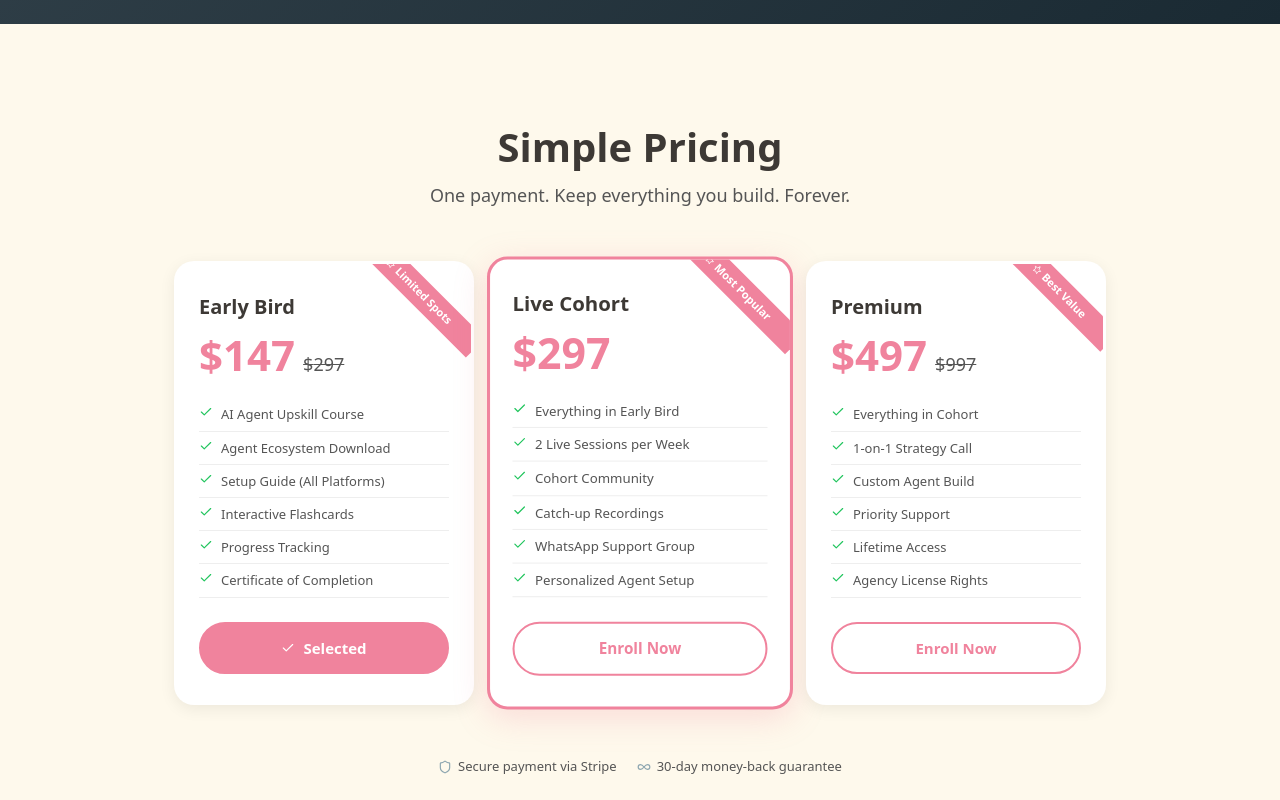
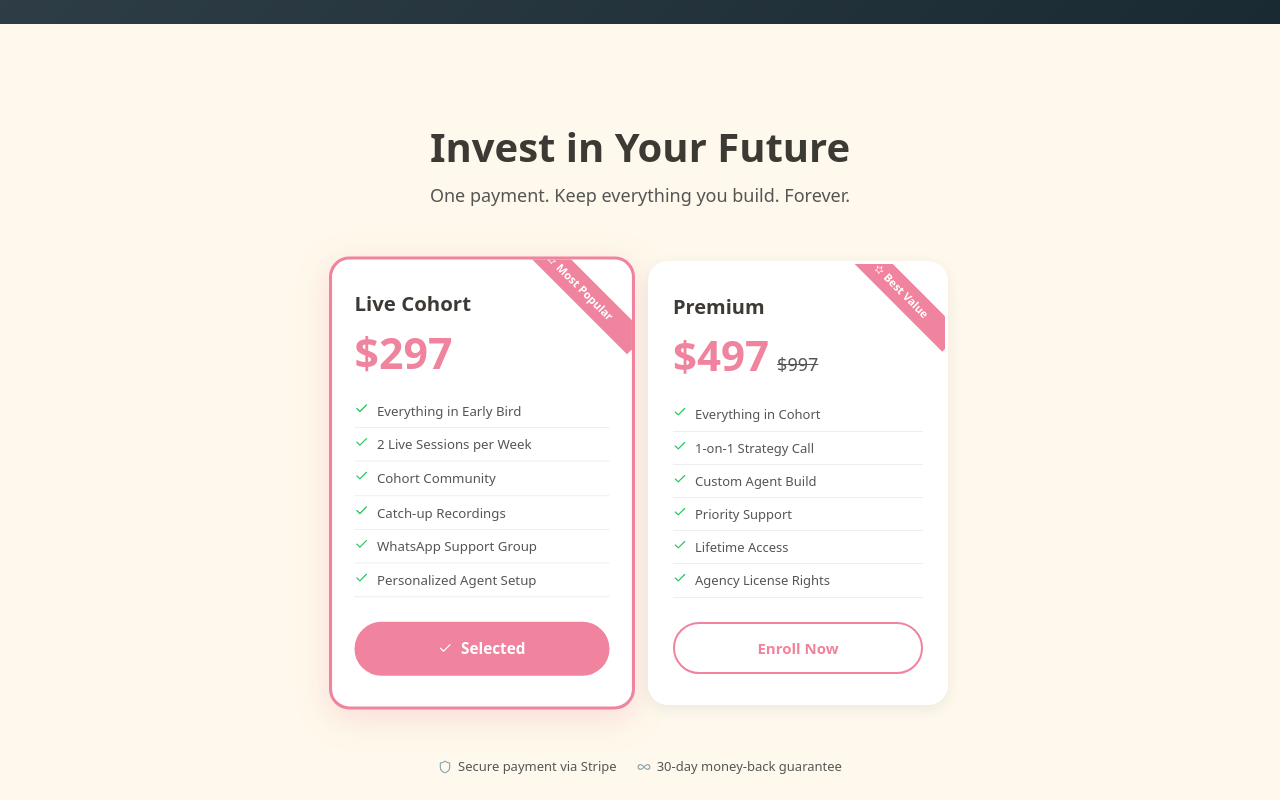
Before and after one commit to boktoday/ai-agent-upskill-sales, a React (Vite) app: page / in a window 1280 px wide. Shown: the part 2000-2800 px from the top of the page. Built offline with nearby package versions, Linux system fonts and the light colour scheme.

Commit message:
feat: remove early bird tier, show 2 pricing tiers

```diff
--- a/src/App.tsx
+++ b/src/App.tsx
@@ -19,27 +19,11 @@ const COLORS = {
 }
 
 function App() {
-  const [selectedTier, setSelectedTier] = useState('early')
+  const [selectedTier, setSelectedTier] = useState('cohort')
   const [showCheckout, setShowCheckout] = useState(false)
   const [mobileMenuOpen, setMobileMenuOpen] = useState(false)
 
   const tiers = [
-    {
-      id: 'early',
-      name: 'Early Bird',
-      price: 147,
-      originalPrice: 297,
-      badge: 'Limited Spots',
-      features: [
-        'AI Agent Upskill Course',
-        'Agent Ecosystem Download',
-        'Setup Guide (All Platforms)',
-        'Interactive Flashcards',
-        'Progress Tracking',
-        'Certificate of Completion',
-      ],
-      highlight: false,
-    },
     {
       id: 'cohort',
       name: 'Live Cohort',
@@ -225,7 +209,7 @@ function App() {
       <section id="pricing" className="section-cream">
         <div className="section-inner">
           <div className="section-header">
-            <h2 className="section-title">Simple Pricing</h2>
+            <h2 className="section-title">Invest in Your Future</h2>
             <p className="section-subtitle">One payment. Keep everything you build. Forever.</p>
           </div>
 
@@ -300,7 +284,7 @@ function App() {
           Join the next cohort. Set up your OpenClaw. Leave with working AI agents.
         </p>
         <a href="#pricing" className="btn-primary cta-btn">
-          Enroll Now — From ${tiers.find((t: any) => t.id === selectedTier)?.price || 297} <ArrowRight size={20} />
+          Enroll Now — From $297 <ArrowRight size={20} />
         </a>
       </section>
 
```
